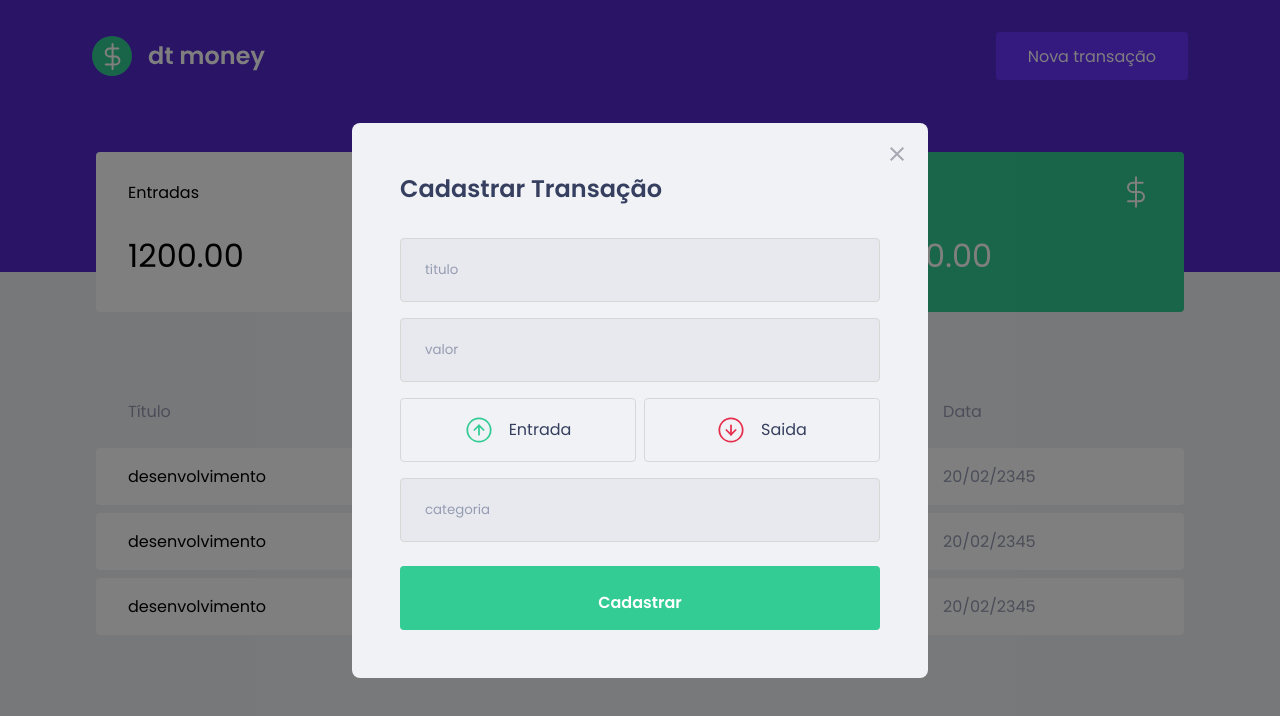
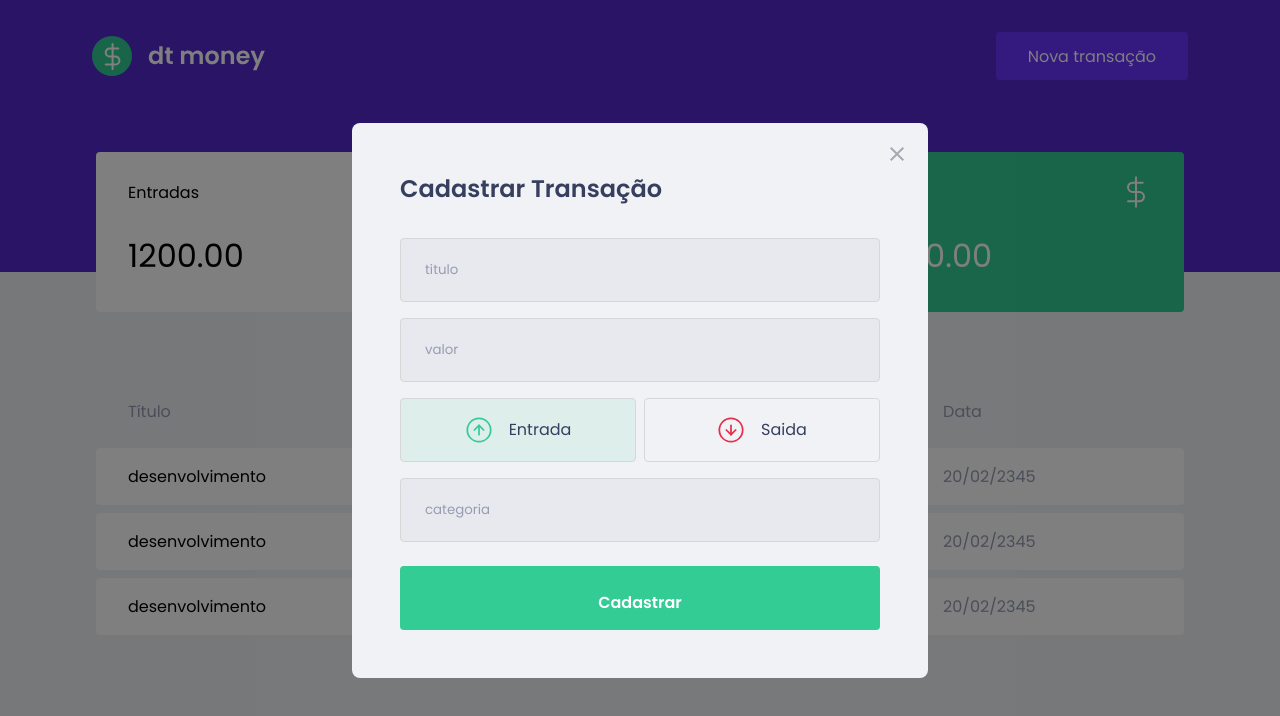
Before and after one commit to jacianeoc/dtmoney, a React (Create React App) app: page / in a window 1280 px wide. Both pictures are taken after a click on the button "Nova transação". Shown: the top 716 px of the page. Built offline with nearby package versions, Linux system fonts and the light colour scheme; no server answers; what miragejs would draw is missing.

Commit message:
parte visual completo do modal

```diff
--- a/src/components/NewTransactionModal/index.tsx
+++ b/src/components/NewTransactionModal/index.tsx
@@ -1,19 +1,18 @@
 import Modal from 'react-modal';
-import { Container,TransactionTypeContainer } from './styles';
+import { Container,TransactionTypeContainer,  RadioBox } from './styles';
 import closeImg from "../../assets/close.svg";
 import incomeImg from '../../assets/income.svg';
 import outcomeImg from '../../assets/outcome.svg'
 import { useState } from 'react';
 
-interface NewTransactionModal {
+interface NewTransactionModalProps {
     isOpen: boolean;
     onRequestClose: () => void;
 }
 
-export function NewTransactionModal({isOpen,  onRequestClose}: NewTransactionModal) {
+export function NewTransactionModal({isOpen,  onRequestClose}: NewTransactionModalProps) {
+
    const [type, setType] = useState('deposit');
-
-
 
     return (
         <Modal isOpen={isOpen}
@@ -34,14 +33,24 @@
                 <input type="number" placeholder='valor' />
 
                 <TransactionTypeContainer>
-                    <button type='button'>
+                    < RadioBox type='button'
+                        onClick={()=> {setType('deposit')}}
+                        isActive= {type === 'deposit'} //passa de acordo com a propriedade
+                        activeColor = 'green'
+                    >
                         <img src={incomeImg} alt="entrada" />
                         <span>Entrada</span>
-                    </button>
-                    <button type='button'>
+
+                    </ RadioBox>
+
+                    < RadioBox type='button'
+                        onClick={()=> {setType('withdraw')}}
+                        isActive= {type === 'withdraw'}
+                        activeColor = 'red'
+                   >
                         <img src={outcomeImg} alt="saida" />
                         <span>Saida</span>
-                    </button>
+                    </ RadioBox>
 
                 </TransactionTypeContainer>
                 <input placeholder='categoria'/>
--- a/src/components/NewTransactionModal/styles.ts
+++ b/src/components/NewTransactionModal/styles.ts
@@ -1,5 +1,7 @@
 import styled from "styled-components";
-import {darken} from 'polished'
+import {darken, transparentize} from 'polished';
+
+
 export const Container = styled.form`
 
    h2{
@@ -50,32 +52,55 @@
     grid-template-columns: 1fr 1fr;
     gap: 0.5rem;
 
-    button{
+
+`;
+
+interface RadioBoxProps{
+
+    isActive: boolean;
+    activeColor: 'green' | 'red';
+}
+/**
+ * javascrit não consegue enxergar variaveis css
+ * por isso a necessidade de um obj com as respectivas cores
+ */
+const colors = {
+    green: '#33CC95',
+    red: '#E52E4D'
+}
+
+export const RadioBox = styled.button<RadioBoxProps>`
+
     height:4rem;
     border: 1px solid #d7d7d7;
     border-radius:0.25rem;
 
-        background: transparent;
+    /** toda vez que passa uma função dentro de uma interpolação
+     * ela vai ser  chamada automaticamente pelo styled components
+     * passando todas as propriedades do component
+     */
+    background: ${(props)=> props.isActive ?
+        transparentize(0.9, colors[props.activeColor])
+        : 'transparent'};
 
     display: flex;
     align-items: center;
     justify-content: center;
 
     transition: border-color 0.2;
+
     &:hover{
         border-color: ${darken(0.1, '#d7d7d7')}
     }
-
     img{
         width: 28px;
         height: 28px;
     }
-
     span{
         display: inline-block;
         margin-left: 1rem;
         font-size: 1rem;
         color: var(--titles);
     }
-    }
+
 `;
```
Lines whose indentation alone changed are shown as unchanged.
